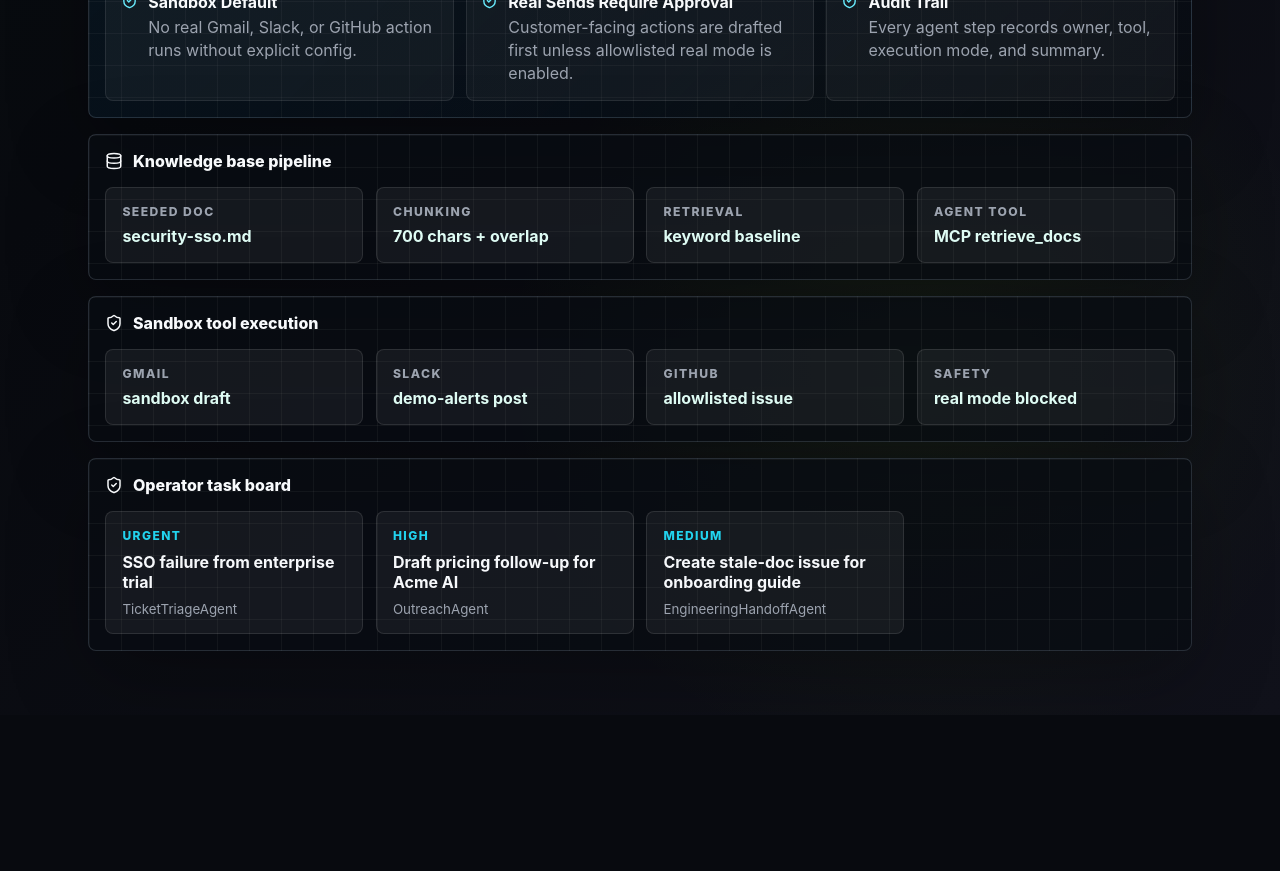
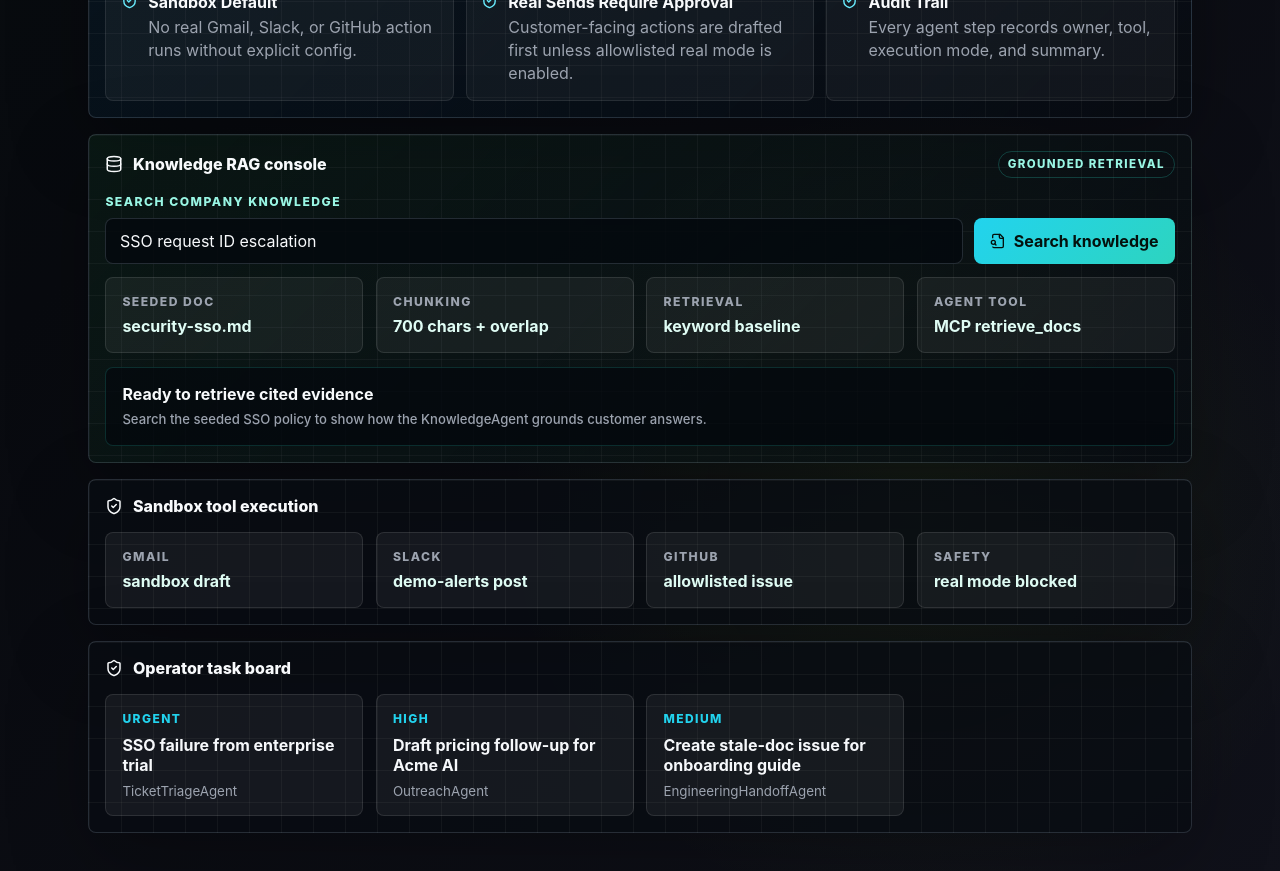
Before and after one commit to hharsha98/06-revenue-ops-agent-control-tower, a React (Vite) app in the folder frontend/: page / in a window 1280 px wide. Shown: the part 1500-2371 px from the top of the page. Before the commit the page ends 2215 px from the top, so only its background shows below. Built offline with nearby package versions, Linux system fonts and the light colour scheme.

Commit message:
Add knowledge retrieval console

```diff
--- a/frontend/src/pages/App.tsx
+++ b/frontend/src/pages/App.tsx
@@ -1,5 +1,5 @@
 import { useState } from "react";
-import { Activity, ArrowRight, Database, Gauge, ServerCog, ShieldCheck } from "lucide-react";
+import { Activity, ArrowRight, Database, FileSearch, Gauge, ServerCog, ShieldCheck } from "lucide-react";
 import { WorkflowCanvas } from "../components/WorkflowCanvas";
 
 const metrics = [
@@ -68,11 +68,23 @@
   }>;
 };
 
+type KnowledgeResult = {
+  id: string;
+  source: string;
+  chunk_index: number;
+  content: string;
+  score: number;
+};
+
 export function App() {
   const [workflow, setWorkflow] = useState<WorkflowRun | null>(null);
   const [events, setEvents] = useState<AgentEvent[]>([]);
+  const [knowledgeQuery, setKnowledgeQuery] = useState("SSO request ID escalation");
+  const [knowledgeResults, setKnowledgeResults] = useState<KnowledgeResult[]>([]);
+  const [isSearchingKnowledge, setIsSearchingKnowledge] = useState(false);
   const [isRunning, setIsRunning] = useState(false);
   const [error, setError] = useState<string | null>(null);
+  const [knowledgeError, setKnowledgeError] = useState<string | null>(null);
 
   async function runSandboxWorkflow() {
     setIsRunning(true);
@@ -106,6 +118,27 @@
 
   function showEvalPanel() {
     document.getElementById("eval-panel")?.scrollIntoView({ behavior: "smooth", block: "start" });
+  }
+
+  async function searchKnowledge() {
+    setIsSearchingKnowledge(true);
+    setKnowledgeError(null);
+    try {
+      const response = await fetch("/api/documents/search", {
+        method: "POST",
+        headers: { "content-type": "application/json" },
+        body: JSON.stringify({ query: knowledgeQuery, limit: 3 })
+      });
+      if (!response.ok) {
+        throw new Error("Knowledge search API returned an error.");
+      }
+      const body = (await response.json()) as { results: KnowledgeResult[] };
+      setKnowledgeResults(body.results);
+    } catch (caught) {
+      setKnowledgeError(caught instanceof Error ? caught.message : "Knowledge search failed.");
+    } finally {
+      setIsSearchingKnowledge(false);
+    }
   }
 
   return (
@@ -222,18 +255,54 @@
           </div>
         </div>
 
-        <div className="panel panel--wide">
-          <div className="panel__title">
-            <Database size={18} />
-            Knowledge base pipeline
+        <div className="panel panel--wide knowledge-console" aria-label="Knowledge RAG console">
+          <div className="panel__title panel__title--split">
+            <div>
+              <Database size={18} />
+              Knowledge RAG console
+            </div>
+            <span>grounded retrieval</span>
           </div>
-          <div className="knowledge-grid">
+          <div className="knowledge-search">
+            <label htmlFor="knowledge-query">Search company knowledge</label>
+            <div>
+              <input
+                id="knowledge-query"
+                onChange={(event) => setKnowledgeQuery(event.target.value)}
+                value={knowledgeQuery}
+              />
+              <button type="button" onClick={searchKnowledge} disabled={isSearchingKnowledge}>
+                <FileSearch size={16} />
+                {isSearchingKnowledge ? "Searching..." : "Search knowledge"}
+              </button>
+            </div>
+            {knowledgeError && <span className="run-status__error">{knowledgeError}</span>}
+          </div>
+          <div className="knowledge-grid knowledge-grid--compact">
             {knowledgeItems.map(([label, value]) => (
               <div className="knowledge-item" key={label}>
                 <span>{label}</span>
                 <strong>{value}</strong>
               </div>
             ))}
+          </div>
+          <div className="retrieval-results" aria-live="polite">
+            {knowledgeResults.length === 0 ? (
+              <article className="retrieval-empty">
+                <strong>Ready to retrieve cited evidence</strong>
+                <span>Search the seeded SSO policy to show how the KnowledgeAgent grounds customer answers.</span>
+              </article>
+            ) : (
+              knowledgeResults.map((result) => (
+                <article className="retrieval-card" key={result.id}>
+                  <div>
+                    <strong>{result.source}</strong>
+                    <span>chunk {result.chunk_index} · score {result.score}</span>
+                  </div>
+                  <p>{result.content}</p>
+                </article>
+              ))
+            )}
           </div>
         </div>
 
--- a/frontend/src/styles/main.css
+++ b/frontend/src/styles/main.css
@@ -38,6 +38,23 @@
 button:disabled {
   cursor: progress;
   opacity: 0.78;
+}
+
+input {
+  background: rgba(4, 9, 14, 0.84);
+  border: 1px solid rgba(148, 163, 184, 0.22);
+  border-radius: 8px;
+  color: #f8fafc;
+  font: inherit;
+  min-height: 44px;
+  outline: 0;
+  padding: 0.75rem 0.85rem;
+  width: 100%;
+}
+
+input:focus {
+  border-color: rgba(45, 212, 191, 0.72);
+  box-shadow: 0 0 0 3px rgba(45, 212, 191, 0.12);
 }
 
 .hero {
@@ -457,6 +474,14 @@
   background-size: 32px 32px, 32px 32px, auto;
 }
 
+.knowledge-console {
+  background:
+    linear-gradient(rgba(255, 255, 255, 0.04) 1px, transparent 1px),
+    linear-gradient(90deg, rgba(255, 255, 255, 0.04) 1px, transparent 1px),
+    linear-gradient(135deg, rgba(20, 83, 45, 0.18), rgba(8, 12, 18, 0.86));
+  background-size: 32px 32px, 32px 32px, auto;
+}
+
 .timeline-row {
   border-top: 1px solid rgba(255, 255, 255, 0.08);
   color: #cbd5e1;
@@ -538,6 +563,85 @@
 
 .knowledge-item strong {
   color: #dffcf4;
+}
+
+.knowledge-search {
+  display: grid;
+  gap: 0.55rem;
+}
+
+.knowledge-search label {
+  color: #99f6e4;
+  font-size: 0.76rem;
+  font-weight: 850;
+  letter-spacing: 0.12em;
+  text-transform: uppercase;
+}
+
+.knowledge-search > div {
+  display: grid;
+  gap: 0.7rem;
+  grid-template-columns: minmax(0, 1fr) auto;
+}
+
+.knowledge-search button {
+  background: linear-gradient(135deg, #22d3ee, #2dd4bf);
+  color: #04110d;
+  white-space: nowrap;
+}
+
+.knowledge-grid--compact {
+  margin-top: 0.85rem;
+}
+
+.retrieval-results {
+  display: grid;
+  gap: 0.75rem;
+  margin-top: 0.85rem;
+}
+
+.retrieval-card,
+.retrieval-empty {
+  background: rgba(4, 9, 14, 0.76);
+  border: 1px solid rgba(45, 212, 191, 0.18);
+  border-radius: 8px;
+  padding: 1rem;
+}
+
+.retrieval-card > div {
+  align-items: center;
+  display: flex;
+  gap: 0.75rem;
+  justify-content: space-between;
+}
+
+.retrieval-card strong,
+.retrieval-empty strong {
+  color: #f8fafc;
+}
+
+.retrieval-card span,
+.retrieval-empty span {
+  color: #bef264;
+  font-size: 0.82rem;
+  font-weight: 800;
+}
+
+.retrieval-card p {
+  color: #b6bfcb;
+  line-height: 1.55;
+  margin: 0.7rem 0 0;
+}
+
+.retrieval-empty {
+  display: grid;
+  gap: 0.35rem;
+}
+
+.retrieval-empty span {
+  color: #9ca3af;
+  font-weight: 500;
+  line-height: 1.45;
 }
 
 .eval-grid {
@@ -646,6 +750,10 @@
     min-height: auto;
   }
 
+  .knowledge-search > div {
+    grid-template-columns: 1fr;
+  }
+
   .tool-rail,
   .metric-grid,
   .eval-grid,
@@ -681,6 +789,11 @@
     flex-direction: column;
   }
 
+  .retrieval-card > div {
+    align-items: flex-start;
+    flex-direction: column;
+  }
+
   .canvas {
     padding: 0.85rem;
   }
```
Also changed, not shown: 1 other file (tests, documents, lock files or other folders).
